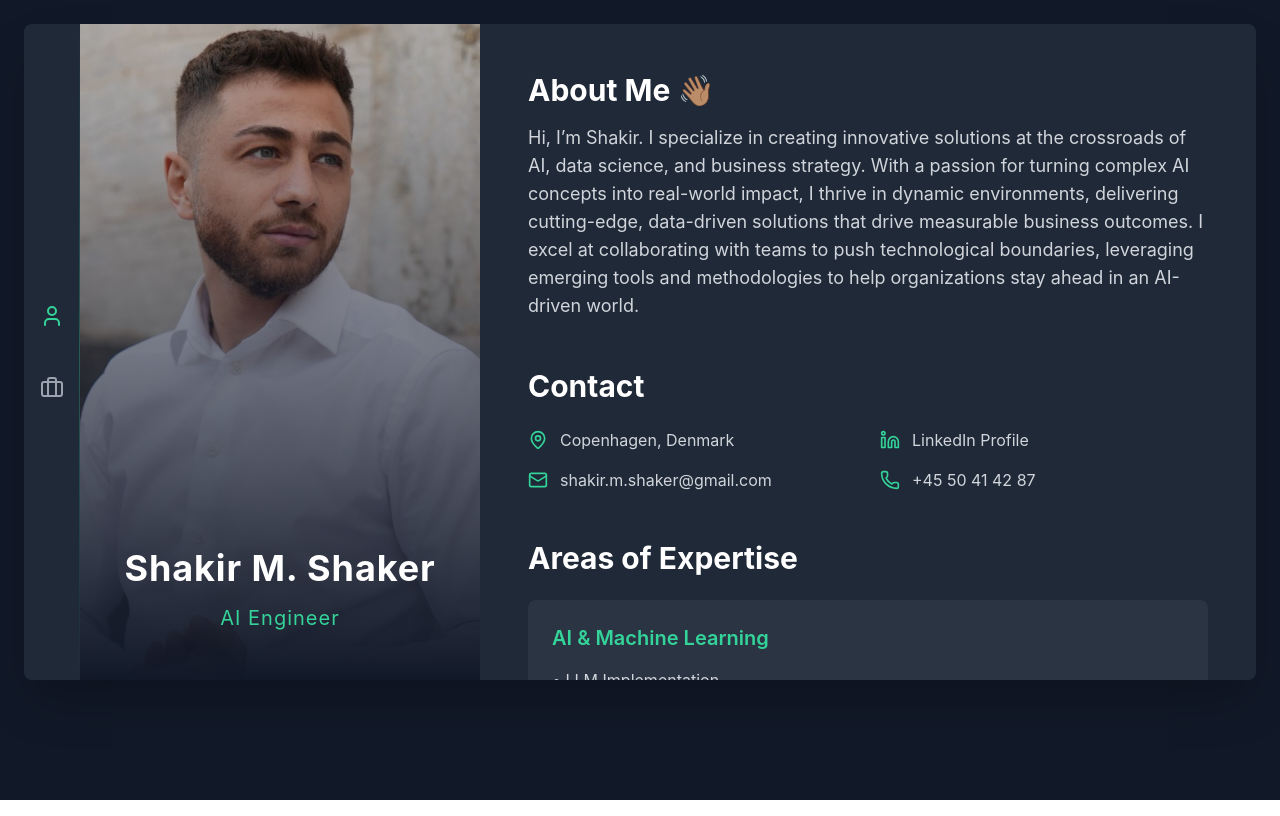
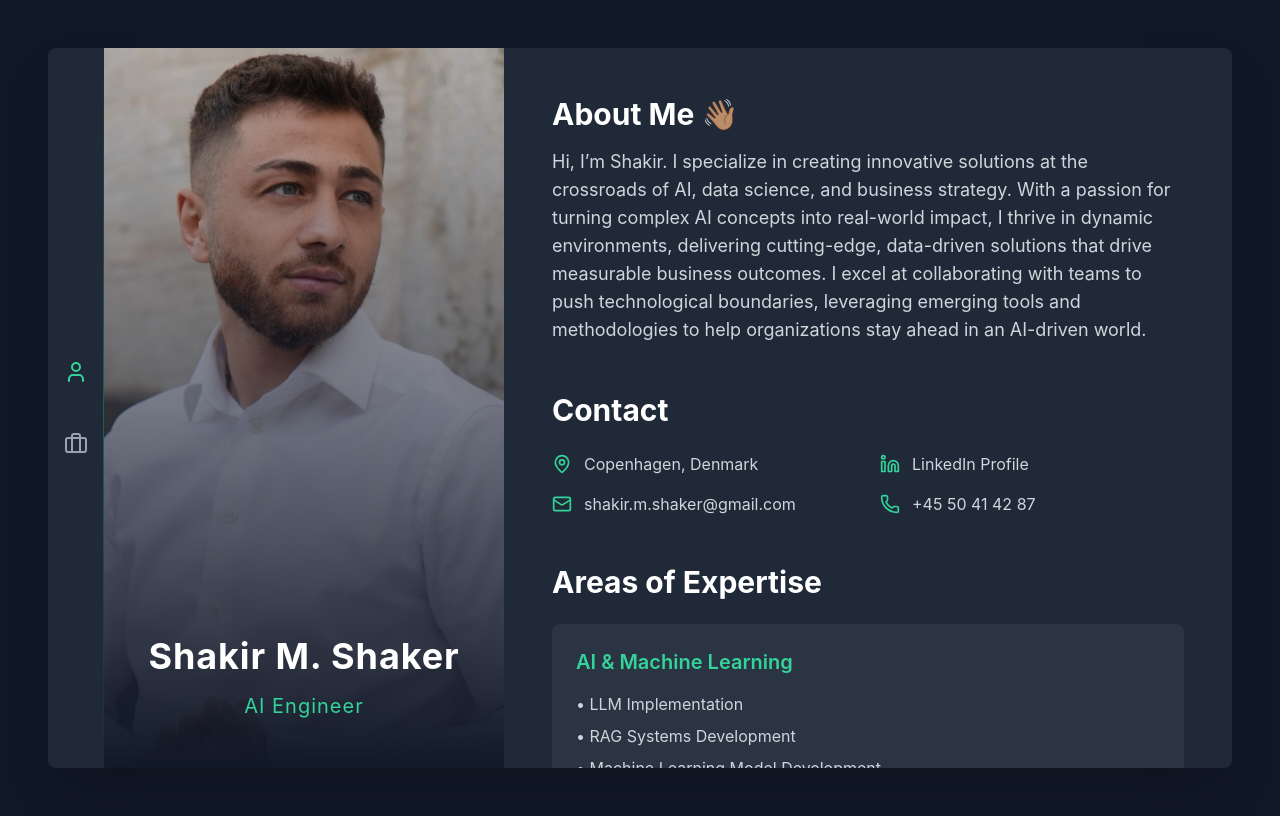
Before and after one commit to shakirmshaker/digitalCV, a React (Create React App) app: page / in a window 1280 px wide. Built offline with nearby package versions, Linux system fonts and the light colour scheme; the HTML template or start-up script is replaced by a standard one.

Commit message:
container

```diff
--- a/src/App.js
+++ b/src/App.js
@@ -392,11 +392,8 @@ const App = () => {
   );
 
   return (
-    // Main container with min-height to ensure full viewport coverage
-    <div className="min-h-screen w-full bg-gray-900">
-      {/* Content wrapper with bottom padding for mobile */}
-      <div className="pb-14 md:pb-0 md:p-6 min-h-screen md:min-h-0 md:h-[85vh] flex justify-center">
-        <div className="w-full md:max-w-7xl flex flex-col md:flex-row shadow-2xl rounded-lg overflow-hidden">
+    <div className="min-h-screen bg-gray-900 flex justify-center items-center p-2 md:p-8 lg:p-12" style={{backgroundColor: '#111827'}}>
+      <div className="w-full max-w-7xl h-[calc(100vh-1rem)] md:h-[85vh] lg:h-[90vh] flex flex-col md:flex-row shadow-2xl rounded-lg overflow-hidden">
         {/* Navigation for desktop - left side */}
         <div className="hidden md:flex h-full w-14 bg-gray-800 flex-col justify-center items-center relative">
           <div className="absolute top-0 right-0 bottom-0 w-[1px] bg-gradient-to-b from-gray-800 via-emerald-400/30 to-gray-800" />
@@ -413,60 +410,47 @@ const App = () => {
             >
               <Briefcase strokeWidth={2} />
             </button>
+            {/* <button
+              className={`${activeTab === 'projects' ? 'text-emerald-400' : 'text-gray-400'} hover:text-emerald-300 block transition-colors duration-200 p-2`}
+              onClick={() => setActiveTab('projects')}
+            >
+              <Code strokeWidth={2} />
+            </button> */}
           </nav>
         </div>
 
         <div className="flex-1 flex flex-col md:flex-row overflow-hidden">
-            {/* Mobile header - fixed height */}
-            <div className="md:hidden h-48 bg-gray-900 relative shrink-0">
+          <div className="shrink-0 h-[300px] md:h-auto md:w-[400px] bg-gray-900 relative">
             <div className="absolute inset-0">
               <img
                 src={profileImage}
                 alt="Profile"
-                  className="w-full h-full object-cover object-top opacity-90"
+                className="w-full h-full object-cover object-top md:object-center opacity-90"
               />
               <div className="absolute inset-0 bg-gradient-to-b from-transparent via-gray-900/50 to-gray-900"></div>
             </div>
-              <div className="absolute bottom-4 left-0 right-0 px-4">
-                <div className="flex justify-between">
+            <div className="absolute bottom-4 md:bottom-12 left-0 right-0 px-4 md:px-6">
+              <div className="hidden md:block text-center">
+                <h1 className="text-2xl md:text-4xl font-bold mb-2 md:mb-4 text-white tracking-wide">{profileData.name}</h1>
+                <p className="text-lg md:text-xl text-emerald-400 tracking-wider">{profileData.title}</p>
+              </div>
+              {/* Mobile layout */}
+              <div className="flex justify-between md:hidden">
                 <h1 className="text-2xl font-bold text-white tracking-wide">{profileData.name}</h1>
                 <p className="text-lg text-emerald-400 tracking-wider">{profileData.title}</p>
               </div>
             </div>
           </div>
 
-            {/* Desktop sidebar with image */}
-            <div className="hidden md:block shrink-0 h-auto w-[400px] bg-gray-900 relative">
-              <div className="absolute inset-0">
-                <img
-                  src={profileImage}
-                  alt="Profile"
-                  className="w-full h-full object-cover object-center opacity-90"
-                />
-                <div className="absolute inset-0 bg-gradient-to-b from-transparent via-gray-900/50 to-gray-900"></div>
-              </div>
-              <div className="absolute bottom-12 left-0 right-0 px-6">
-                <div className="text-center">
-                  <h1 className="text-4xl font-bold mb-4 text-white tracking-wide">{profileData.name}</h1>
-                  <p className="text-xl text-emerald-400 tracking-wider">{profileData.title}</p>
-                </div>
-              </div>
-            </div>
-
-            {/* Scrollable content area */}
           <div className="flex-1 overflow-y-auto">
-              <div className="h-full">
             {activeTab === 'user' ? <UserContent /> :
              activeTab === 'resume' ? <ResumeContent /> :
              <ProjectsContent />}
           </div>
         </div>
-          </div>
-        </div>
-      </div>
 
-      {/* Fixed bottom navigation for mobile */}
-      <div className="md:hidden h-14 bg-gray-800 fixed bottom-0 left-0 right-0 flex justify-center items-center">
+        {/* Bottom navigation for mobile only */}
+        <div className="h-14 md:hidden bg-gray-800 flex justify-center items-center relative">
           <div className="absolute top-0 left-0 right-0 h-[1px] bg-gradient-to-r from-gray-800 via-emerald-400/30 to-gray-800" />
           <div className="absolute top-0 left-0 right-0 h-4 bg-gradient-to-b from-black/20" />
           <nav className="flex space-x-8">
@@ -482,7 +466,14 @@ const App = () => {
             >
               <Briefcase strokeWidth={2} />
             </button>
+            {/* <button
+              className={`${activeTab === 'projects' ? 'text-emerald-400' : 'text-gray-400'} hover:text-emerald-300 block transition-colors duration-200 p-2`}
+              onClick={() => setActiveTab('projects')}
+            >
+              <Code strokeWidth={2} />
+            </button> */}
           </nav>
+        </div>
       </div>
     </div>
   );
```
Lines whose indentation alone changed are shown as unchanged.
